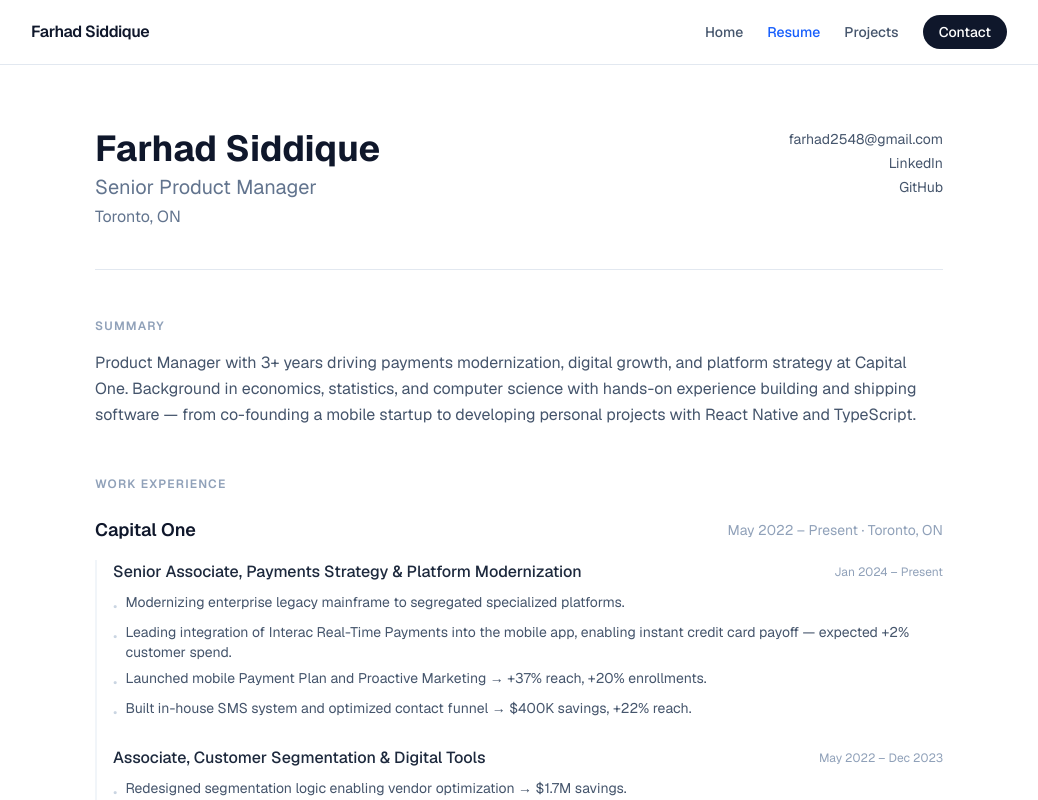
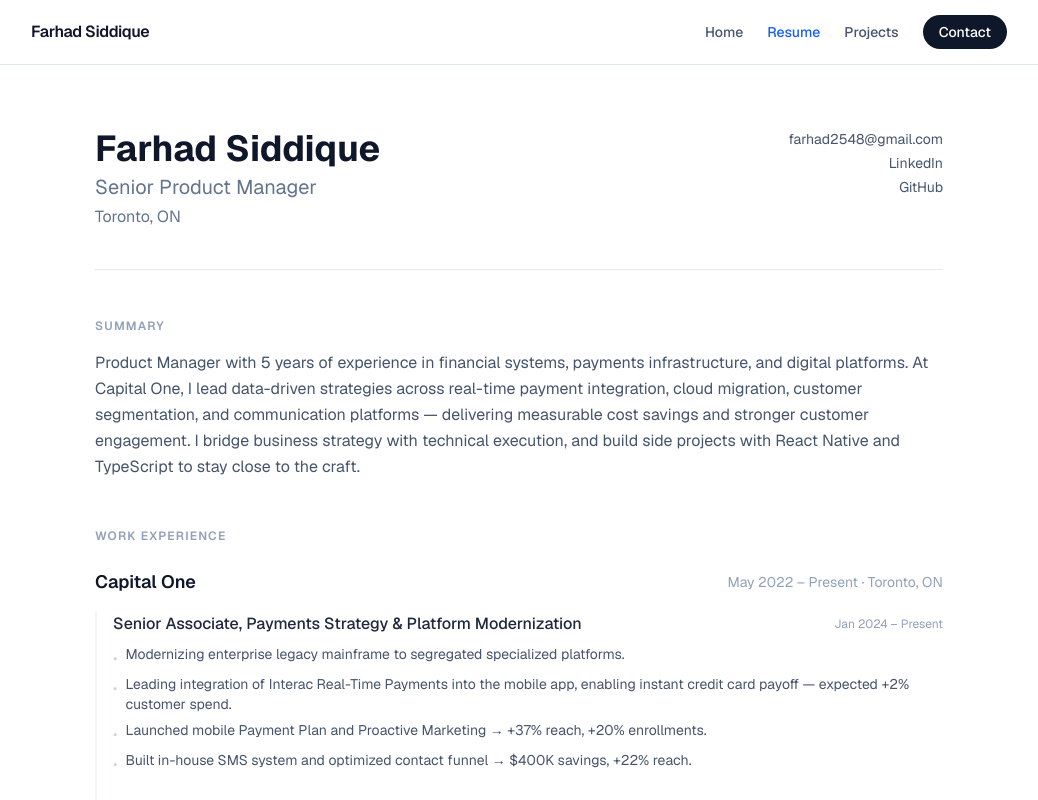
Before and after one commit to FarhadSiddique/portfolio, a Next.js app: page /resume in a window 1280 px wide. Shown: the top 800 px of the page, without its empty margins (121-1159 px from the left). Built offline with nearby package versions, Linux system fonts and the light colour scheme.

Commit message:
Update summary and stats from LinkedIn profile

```diff
--- a/app/page.tsx
+++ b/app/page.tsx
@@ -4,7 +4,7 @@
 import { skills } from "@/content/skills";
 
 const stats = [
-  { value: "3+", label: "Years at Capital One" },
+  { value: "5", label: "Years of PM experience" },
   { value: "$2.1M+", label: "Cost savings delivered" },
   { value: "50+", label: "User research studies" },
   { value: "4", label: "Products launched" },
--- a/content/resume.ts
+++ b/content/resume.ts
@@ -8,5 +8,5 @@
   github: "https://github.com/FarhadSiddique",
   website: "https://farhadsiddique.com",
   summary:
-    "Product Manager with 3+ years driving payments modernization, digital growth, and platform strategy at Capital One. Background in economics, statistics, and computer science with hands-on experience building and shipping software — from co-founding a mobile startup to developing personal projects with React Native and TypeScript.",
+    "Product Manager with 5 years of experience in financial systems, payments infrastructure, and digital platforms. At Capital One, I lead data-driven strategies across real-time payment integration, cloud migration, customer segmentation, and communication platforms — delivering measurable cost savings and stronger customer engagement. I bridge business strategy with technical execution, and build side projects with React Native and TypeScript to stay close to the craft.",
 };
```
